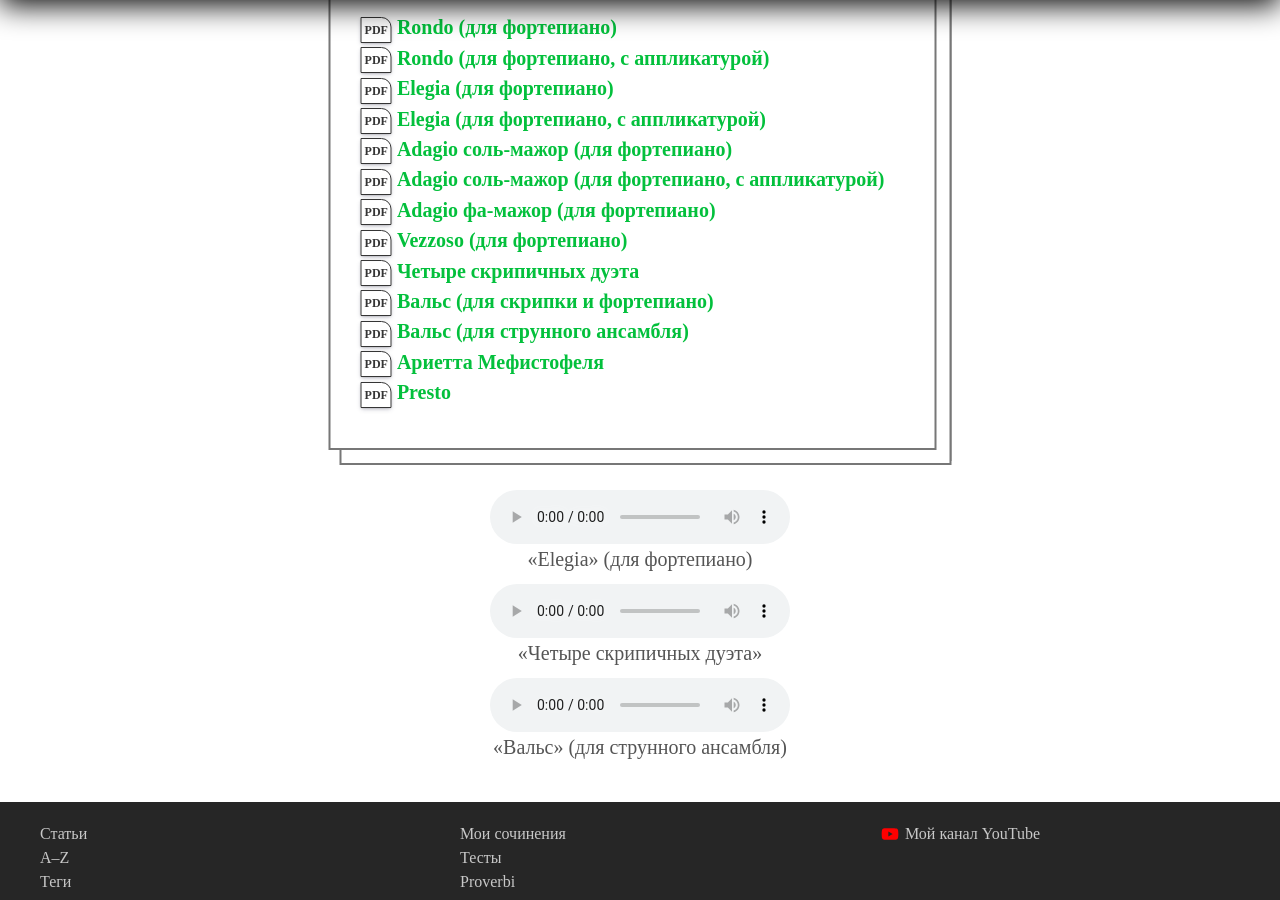
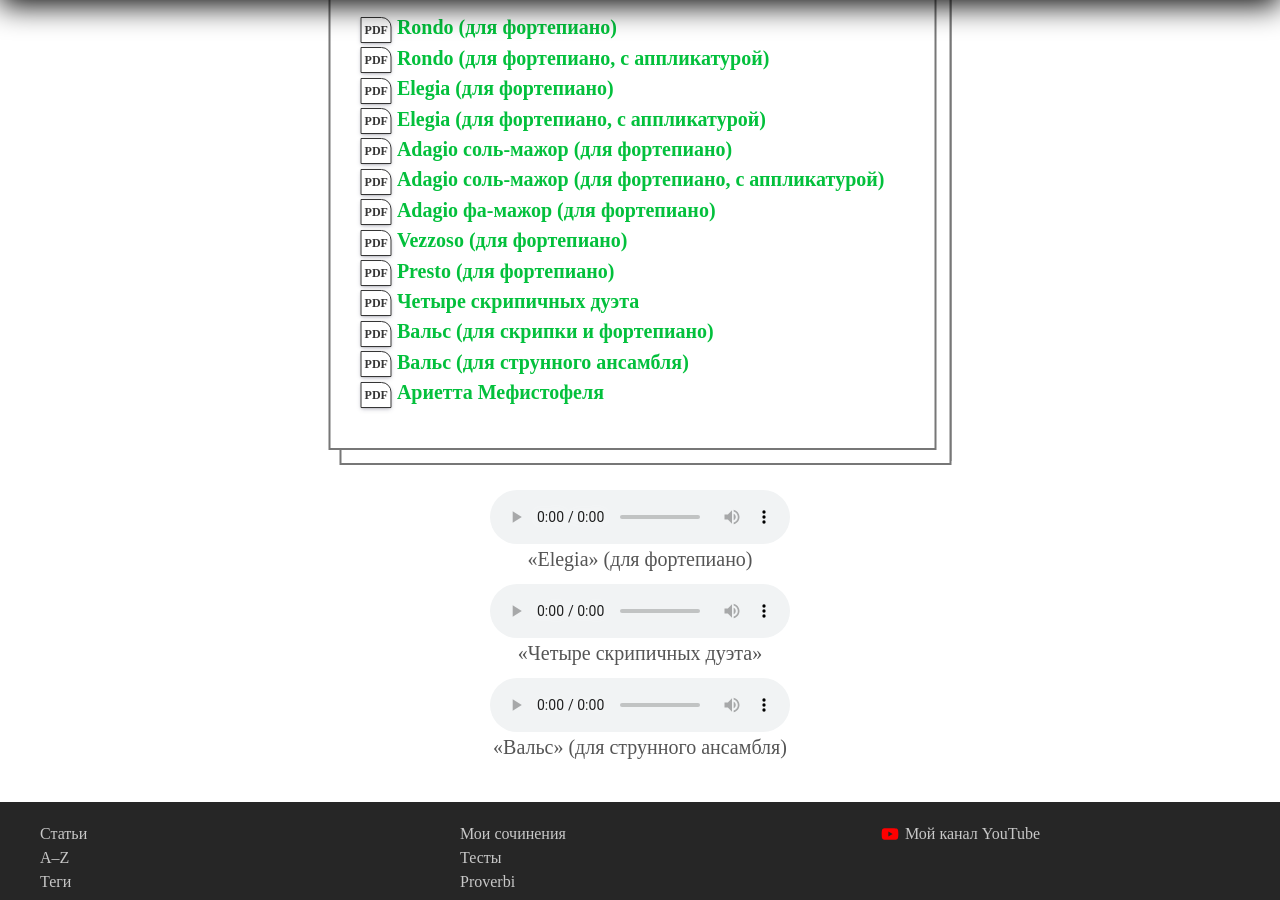
Before and after one commit to postolny/postolny.github.io, a Jekyll site: the page built from _pages/musica.html, in a window 1280 px wide and 900 px high, scrolled down 549 px. Built offline with Jekyll 4.4.1, drawn with Linux system fonts in a browser that asks for light colours; some of the changed lines change nothing that is shown.

Commit message:
Add files via upload

```diff
--- a/_data/composizioni.yml
+++ b/_data/composizioni.yml
@@ -22,6 +22,9 @@
 - title: Vezzoso (для фортепиано)
   pdf: vezzoso.pdf
 
+- title: Presto (для фортепиано)
+  pdf: presto.pdf
+
 - title: Четыре скрипичных дуэта
   pdf: duetti.pdf
 
@@ -33,6 +36,3 @@
 
 - title: Ариетта Мефистофеля
   pdf: arietta.pdf
-
-- title: Presto
-  pdf: presto.pdf
```
